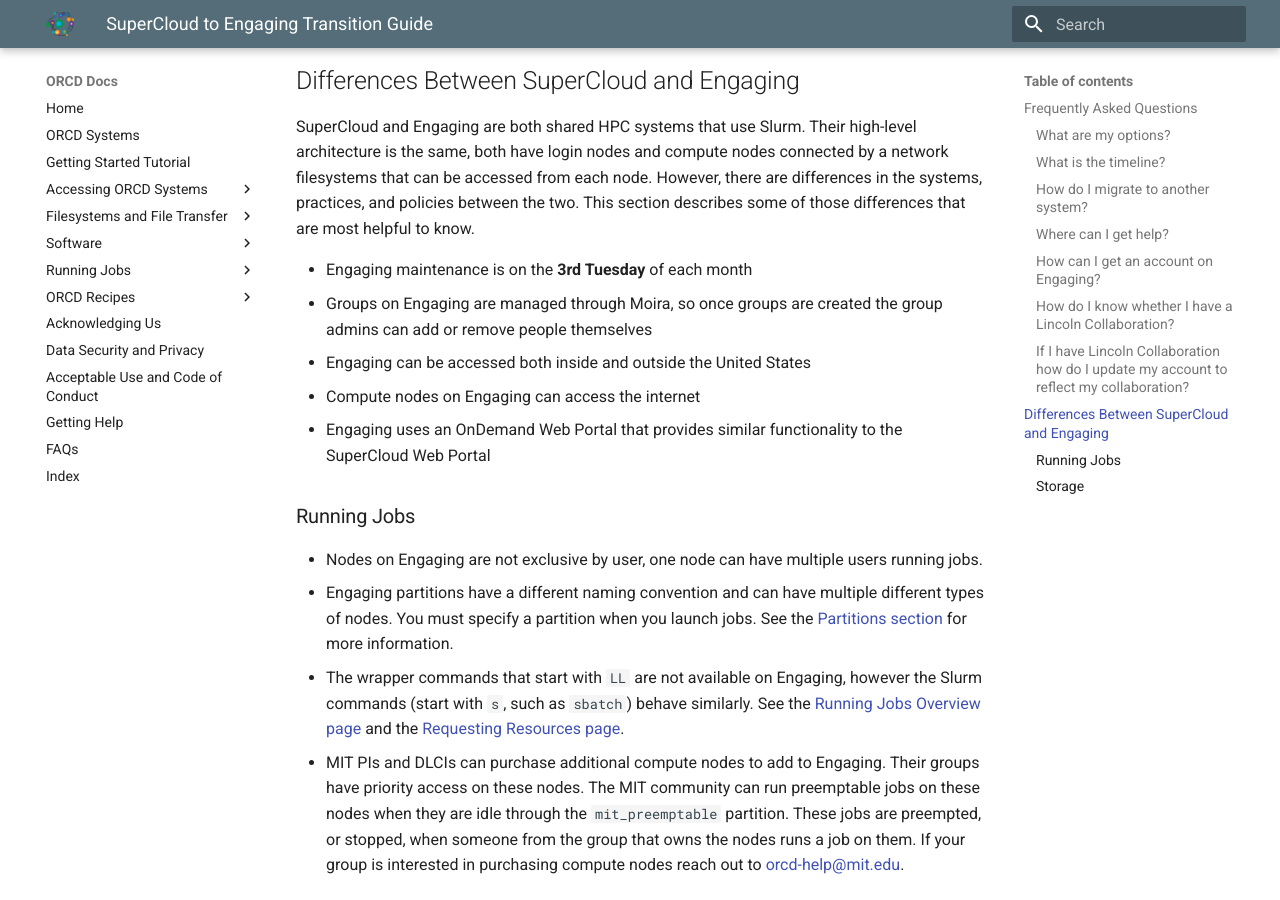
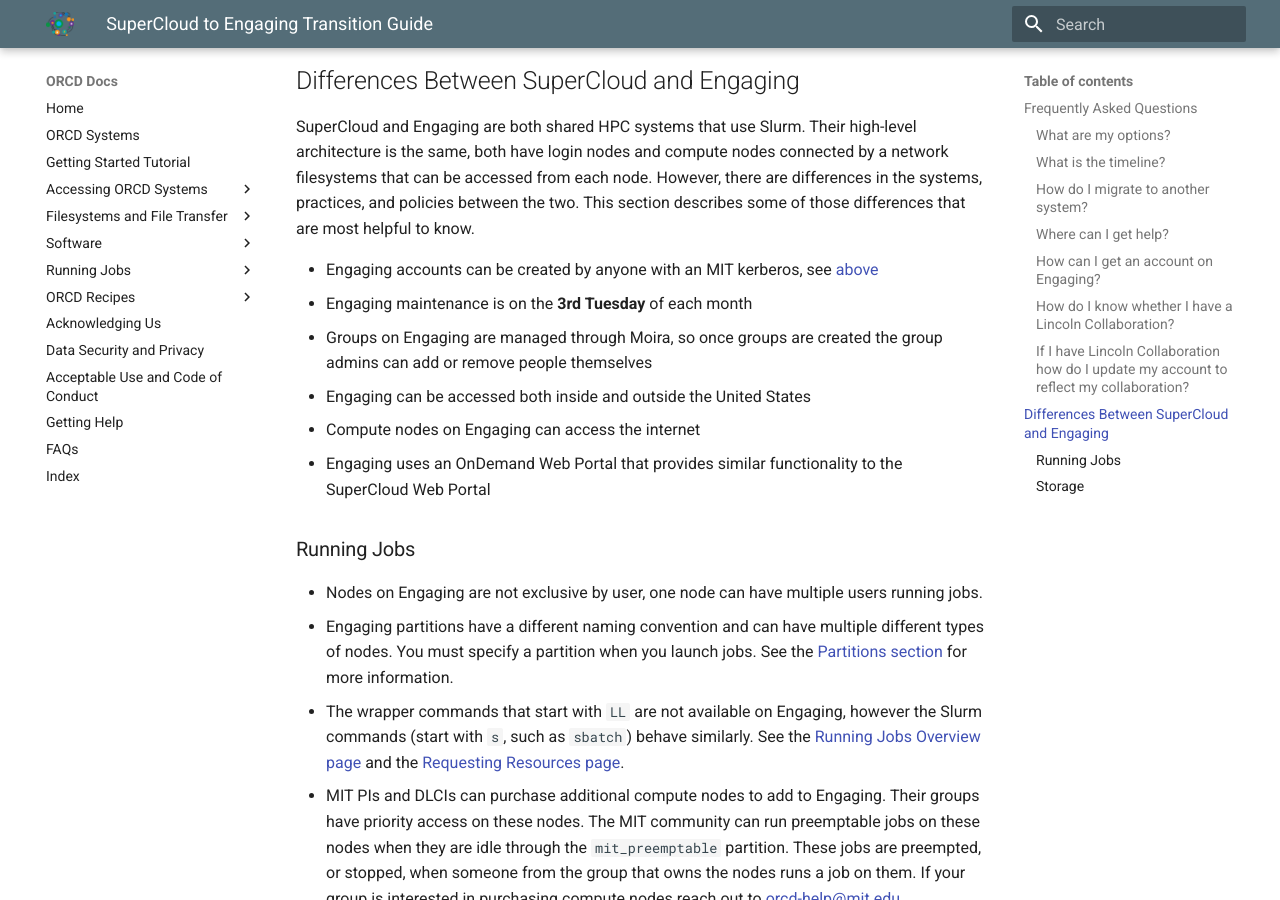
Before and after one commit to mit-orcd/orcd-docs-edit, an MkDocs documentation site: the page built from docs/transition-guide-supercloud.md, in a window 1280 px wide and 900 px high, scrolled down 2083 px. Built offline with MkDocs 1.6.1 and Material for MkDocs 9.7.7, drawn with Linux system fonts in a browser that asks for light colours.

Commit message:
add bullet about Engaging accounts

```diff
--- a/docs/transition-guide-supercloud.md
+++ b/docs/transition-guide-supercloud.md
@@ -47,6 +47,7 @@
 
 SuperCloud and Engaging are both shared HPC systems that use Slurm. Their high-level architecture is the same, both have login nodes and compute nodes connected by a network filesystems that can be accessed from each node. However, there are differences in the systems, practices, and policies between the two. This section describes some of those differences that are most helpful to know.
 
+- Engaging accounts can be created by anyone with an MIT kerberos, see [above](#how-can-i-get-an-account-on-engaging)
 - Engaging maintenance is on the **3rd Tuesday** of each month
 - Groups on Engaging are managed through Moira, so once groups are created the group admins can add or remove people themselves
 - Engaging can be accessed both inside and outside the United States
```
